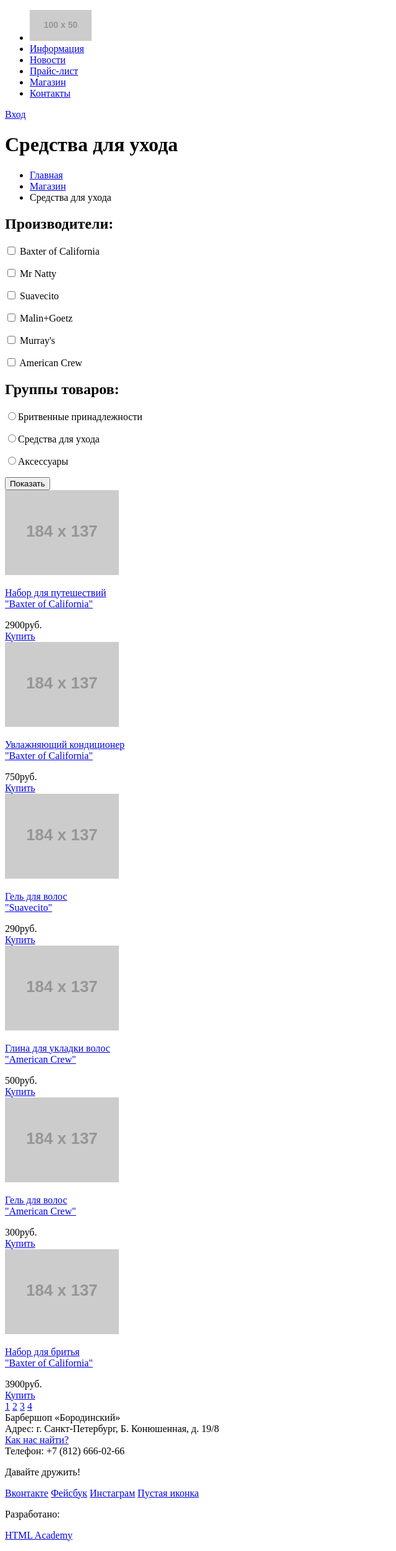
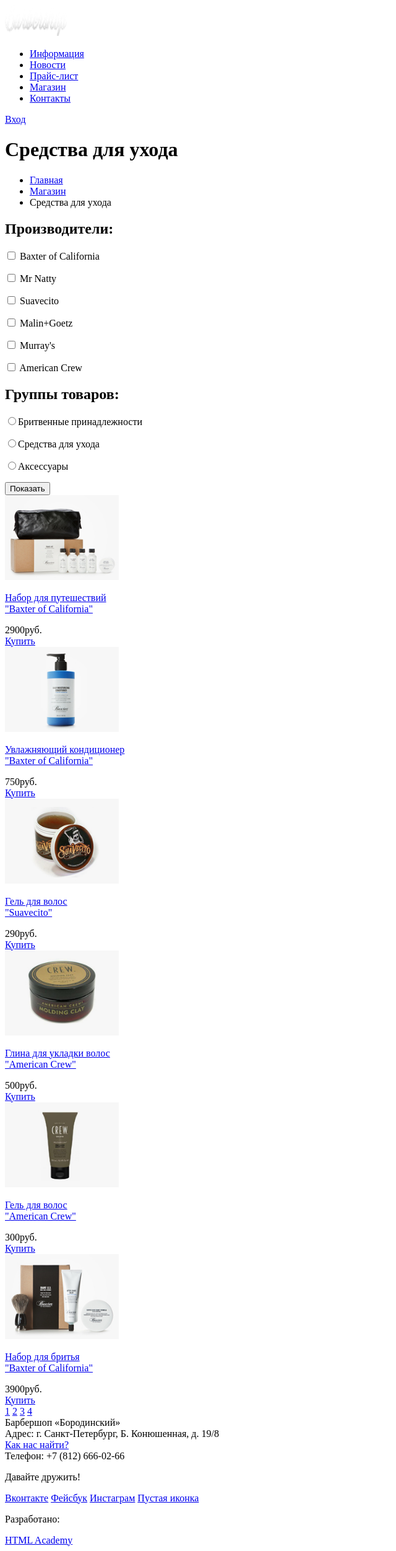
Before and after one commit to Barbarella68/194412-barbershop, a plain HTML site: page catalog.html in a window 1280 px wide. Shown: the whole page at 62% size, without its empty margins (0-640 px from the left). Drawn offline with Linux system fonts and the light colour scheme; placeholder pictures from the web are drawn by us.

Commit message:
подключила картинки

```diff
--- a/catalog.html
+++ b/catalog.html
@@ -7,11 +7,13 @@
   <body>
     <header class="main-header">             <!--Шапка-->
       <div class="container">
+        <div class="index-logo">
+          <a href="index.html" target="blank">
+            <img src="img/logo.png" width="100" height="50" alt="Barbershop" title="на главную">
+          </a>
+        </div>
         <nav class="main-navigation">        <!--навигация-->
           <ul>
-            <li>
-              <img src="http://placehold.it/100x50">
-            </li>
             <li>
               <a href="#">Информация</a>
             </li>
@@ -50,32 +52,32 @@
           <section class="catalog-filter">
             <form action="#" method="get">       <!--левая колонка-->
               <h2>Производители:</h2>
-              <p><label class=filter-produser">
+              <p><label class="filter-produser">
                 <input type="checkbox" class="filter-produser-checkbox">
                 <span class="filter-produser-text">Baxter of California</span>
                 </label>
               </p>
-              <p><label class=filter-producer">
+              <p><label class="filter-producer">
                 <input type="checkbox" class="filter-producer-checkbox">
                 <span class="filter-producer-text">Mr Natty</span>
                 </label>
               </p>
-              <p><label class=filter-producer">
+              <p><label class="filter-producer">
                 <input type="checkbox" class="filter-producer-checkbox">
                 <span class="filter-producer-text">Suavecito</span>
                 </label>
               </p>
-              <p><label class=filter-producer">
+              <p><label class="filter-producer">
                 <input type="checkbox" class="filter-producer-checkbox">
                 <span class="filter-producer-text">Malin+Goetz</span>
                 </label>
               </p>
-              <p><label class=filter-producer">
+              <p><label class="filter-producer">
                 <input type="checkbox" class="filter-producer-checkbox">
                 <span class="filter-producer-text">Murray's</span>
                 </label>
               </p>
-              <p><label class=filter-producer">
+              <p><label class="filter-producer">
                 <input type="checkbox" class="filter-producer-checkbox">
                 <span class="filter-producer-text">American Crew</span>
                 </label>
@@ -99,7 +101,8 @@
           <section class="catalog-list">
             <div class="item-cell">                            <!--описание товара-->
               <a href="catalog-item.html" target="blank">
-                <img src="http://placehold.it/184x137" alt="нет картинки"></a>
+                <img src="img/item_cell1.jpg" width="184" height="137"
+                alt="Набор для путешествий""Baxter of California""></a>
               <p><a href="catalog-item.html" target="blank">Набор для путешествий<br>
               "Baxter of California"</a></p>
               <div class="item-price">2900руб.</div>
@@ -109,7 +112,8 @@
             </div>
             <div class="item-cell">
               <a href="#">
-                <img src="http://placehold.it/184x137" alt="нет картинки"></a>
+                <img src="img/item_cell2.jpg" width="184" height="137"
+                alt="Увлажняющий кондиционер""Baxter of California"></a>
               <p><a href="#">Увлажняющий кондиционер<br>
               "Baxter of California"</a></p>
               <div class="item-price">750руб.</div>
@@ -119,7 +123,8 @@
             </div>
             <div class="item-cell">
               <a href="#">
-                <img src="http://placehold.it/184x137" alt="нет картинки"></a>
+                <img src="img/item_cell3.jpg" width="184" height="137"
+                alt="Гель для волос""Suavecito"></a>
               <p><a href="#">Гель для волос<br>
               "Suavecito"</a></p>
               <div class="item-price">290руб.</div>
@@ -129,7 +134,8 @@
             </div>
             <div class="item-cell">
               <a href="#">
-                <img src="http://placehold.it/184x137" alt="нет картинки"></a>
+                <img src="img/item_cell4.jpg" width="184" height="137"
+                alt="Глина для укладки волос""American Crew"></a>
               <p><a href="#">Глина для укладки волос<br>
               "American Crew"</a></p>
               <div class="item-price">500руб.</div>
@@ -139,7 +145,8 @@
             </div>
             <div class="item-cell">
               <a href="#">
-                <img src="http://placehold.it/184x137" alt="нет картинки"></a>
+                <img src="img/item_cell5.jpg" width="184" height="137"
+                alt="Гель для волос""American Crew"></a>
               <p><a href="#">Гель для волос<br>
               "American Crew"</a></p>
               <div class="item-price">300руб.</div>
@@ -149,9 +156,10 @@
             </div>
             <div class="item-cell">
               <a href="#">
-                <img src="http://placehold.it/184x137" alt="нет картинки"></a>
+                <img src="img/item_cell6.jpg" width="184" height="137"
+                alt="Набор для бритья""Baxter of California"></a>
               <p><a href="#">Набор для бритья<br>
-              "Baxter of California"<a></p>
+              "Baxter of California"</a></p>
               <div class="item-price">3900руб.</div>
               <div class="btnbuy">
                 <a class="buy" href="#">Купить</a>
```
